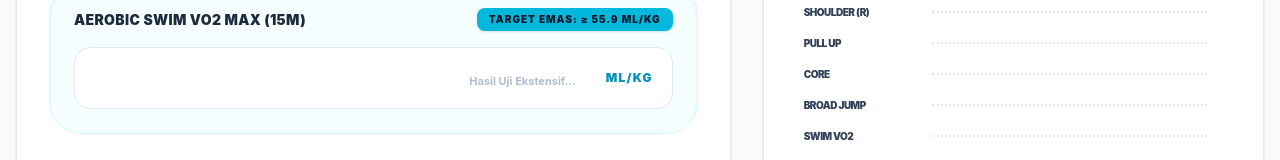
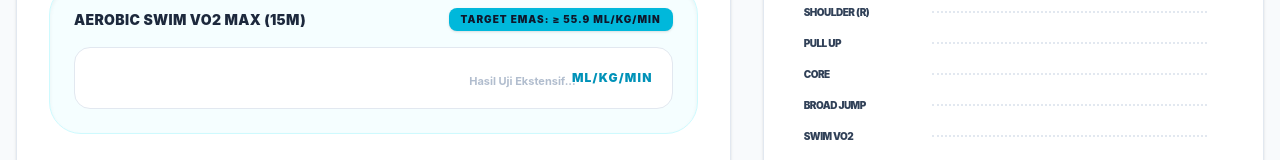
Before and after one commit to fiqhipondaa9/kalkulator-fisik-renang, a React (Vite) app: page / in a window 1280 px wide. Shown: the part 1434-1594 px from the top of the page. Built offline with nearby package versions, Linux system fonts and the light colour scheme.

Commit message:
Ml/Kg/Min

```diff
--- a/src/App.jsx
+++ b/src/App.jsx
@@ -340,7 +340,7 @@ export default function App() {
                  { id: 'pullUp', label: 'Pull Up (1 Menit)', unit: 'REPS' },
                  { id: 'core', label: 'Core Stability', unit: 'LEVEL' },
                  { id: 'broadJump', label: 'Standing Broad Jump', unit: 'METER' },
-                 { id: 'swimVO2', label: 'Aerobic Swim VO2 Max (15m)', unit: 'ML/KG' },
+                 { id: 'swimVO2', label: 'Aerobic Swim VO2 Max (15m)', unit: 'ML/KG/MIN' },
                ].map(item => (
                  <div key={item.id} className={`${item.id === 'swimVO2' ? 'sm:col-span-2 bg-cyan-50/50 p-6 rounded-[2rem] border border-cyan-100 mt-2 shadow-inner' : 'flex flex-col'}`}>
                    {item.id === 'swimVO2' ? (
```
